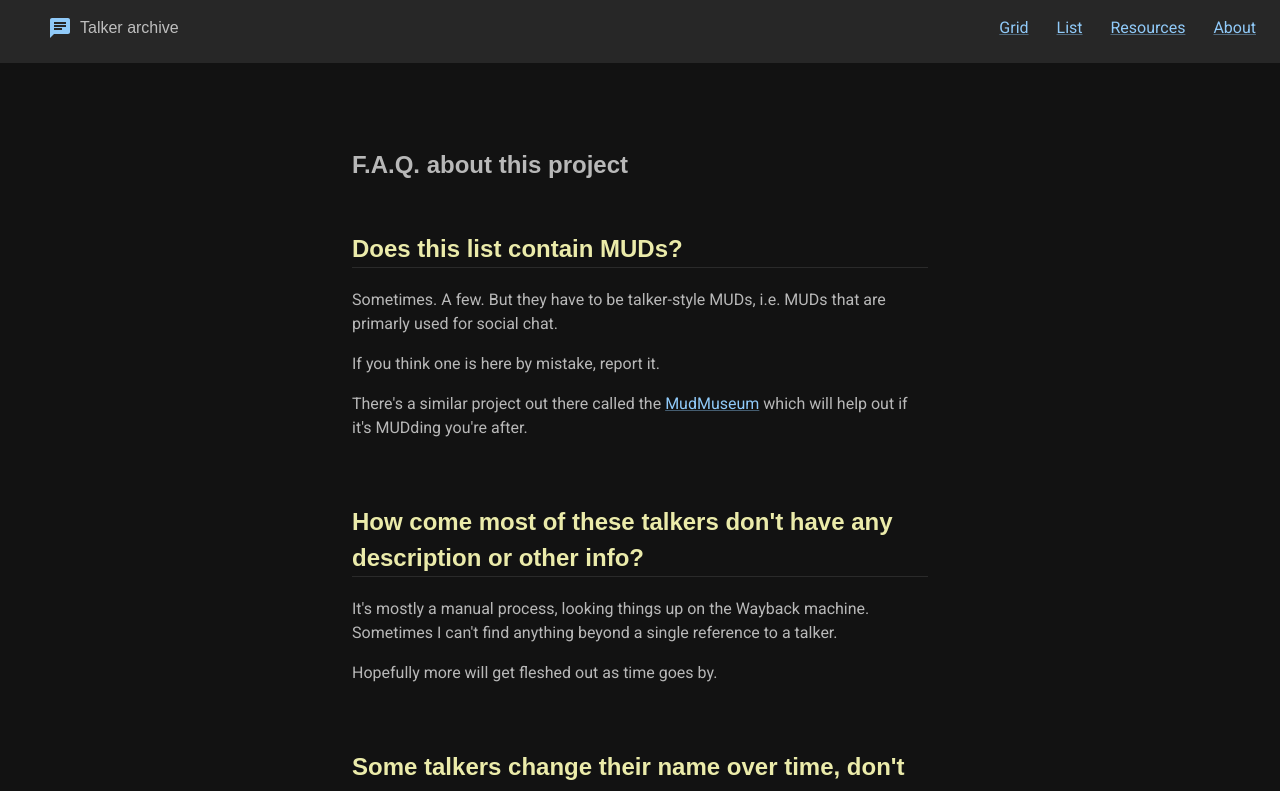
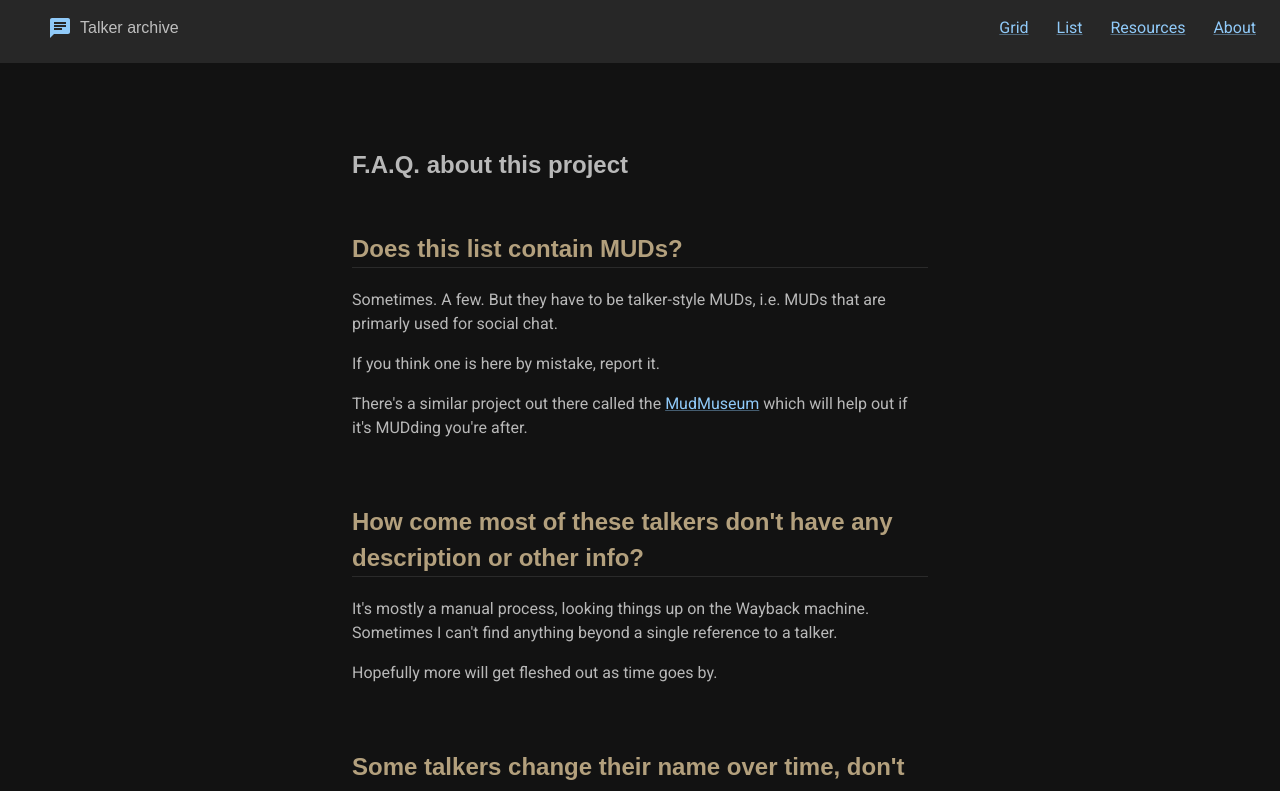
Before and after one commit to moopet/talker-archive-svelte, a SvelteKit app: page /about in a window 1280 px wide. Shown: the top 791 px of the page. Built offline with nearby package versions, Linux system fonts and the light colour scheme.

Commit message:
Better color for headings on faq

```diff
--- a/src/routes/about/+page.svelte
+++ b/src/routes/about/+page.svelte
@@ -65,7 +65,7 @@ section + section {
 }
 
 h2 {
-  color: rgb(235, 235, 170);
+  color: rgb(179, 160, 125);
   border-inline-start-width: 0;
   border-inline-end-width: 0;
   border-block-start-width: 0;
```
